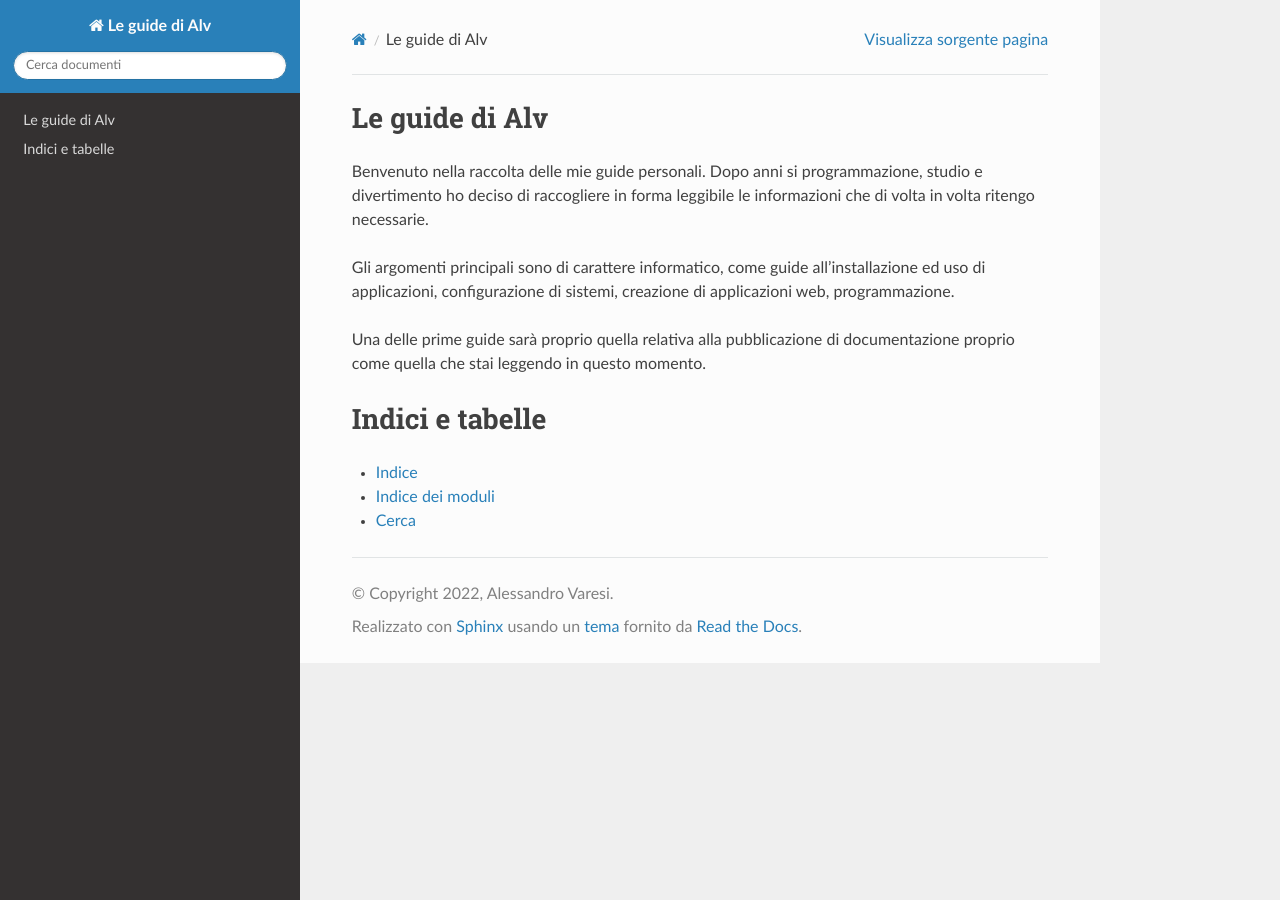
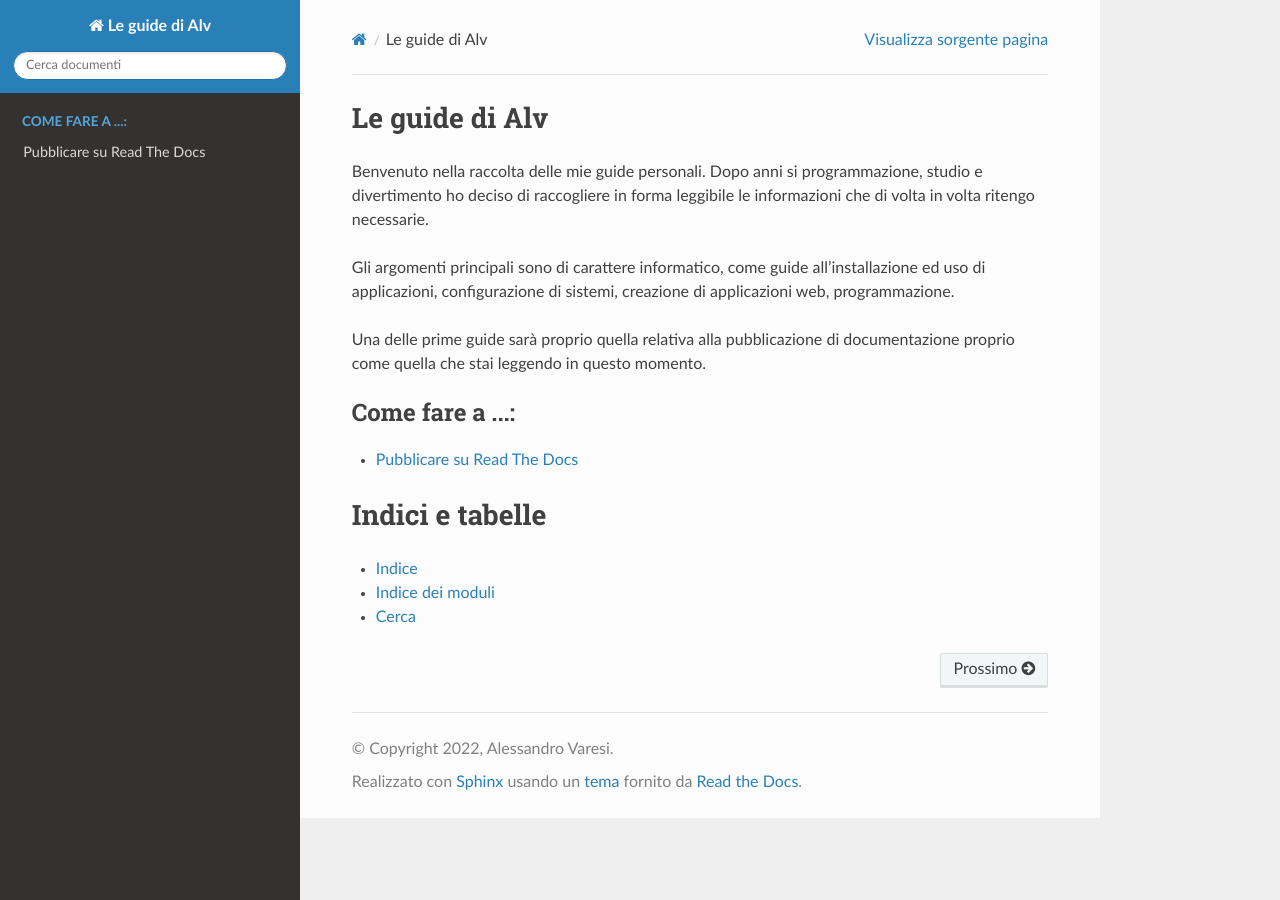
Before and after one commit to novice-handbooks/le-guide-di-alv, a Sphinx documentation site: the page built from docs/index.rst, in a window 1280 px wide. Built offline with Sphinx 7.4.7 and the Read the Docs theme 2.0.0, drawn with Linux system fonts in a browser that asks for light colours; some of the changed lines change nothing that is shown.

Commit message:
[WIP] prime linee

```diff
--- a/docs/index.rst
+++ b/docs/index.rst
@@ -17,8 +17,14 @@ Una delle prime guide sarà proprio quella relativa alla pubblicazione di docume
 proprio come quella che stai leggendo in questo momento.
 
 .. toctree::
+   :maxdepth: 1
+   :caption: Sommario
+
+.. toctree::
    :maxdepth: 2
-   :caption: Contents:
+   :caption: Come fare a ...:
+
+   rtd-howto/index
 
 Indici e tabelle
 ================
--- /dev/null
+++ b/docs/rtd-howto/index.rst
@@ -0,0 +1,12 @@
+Pubblicare su Read The Docs
+===========================
+
+**Read The Docs** è un servizio online dedicato alla pubblicazione di documentazione di varia natura.
+Esistono due versioni distinte di servizio:
+
+`readthedocs.org <http://readthedocs.org>`_
+    versione gratuita del servizio, permette la pubblicazione di documenti pubblicamente accessibili
+
+`readthedocs.com <http://readthedocs.com>`_
+    versione premium del servizio, dedicato principalmente ad aziende o corporazioni che necessitano
+    di poter pubblicare in forma ristretta la propria documentazione
```
